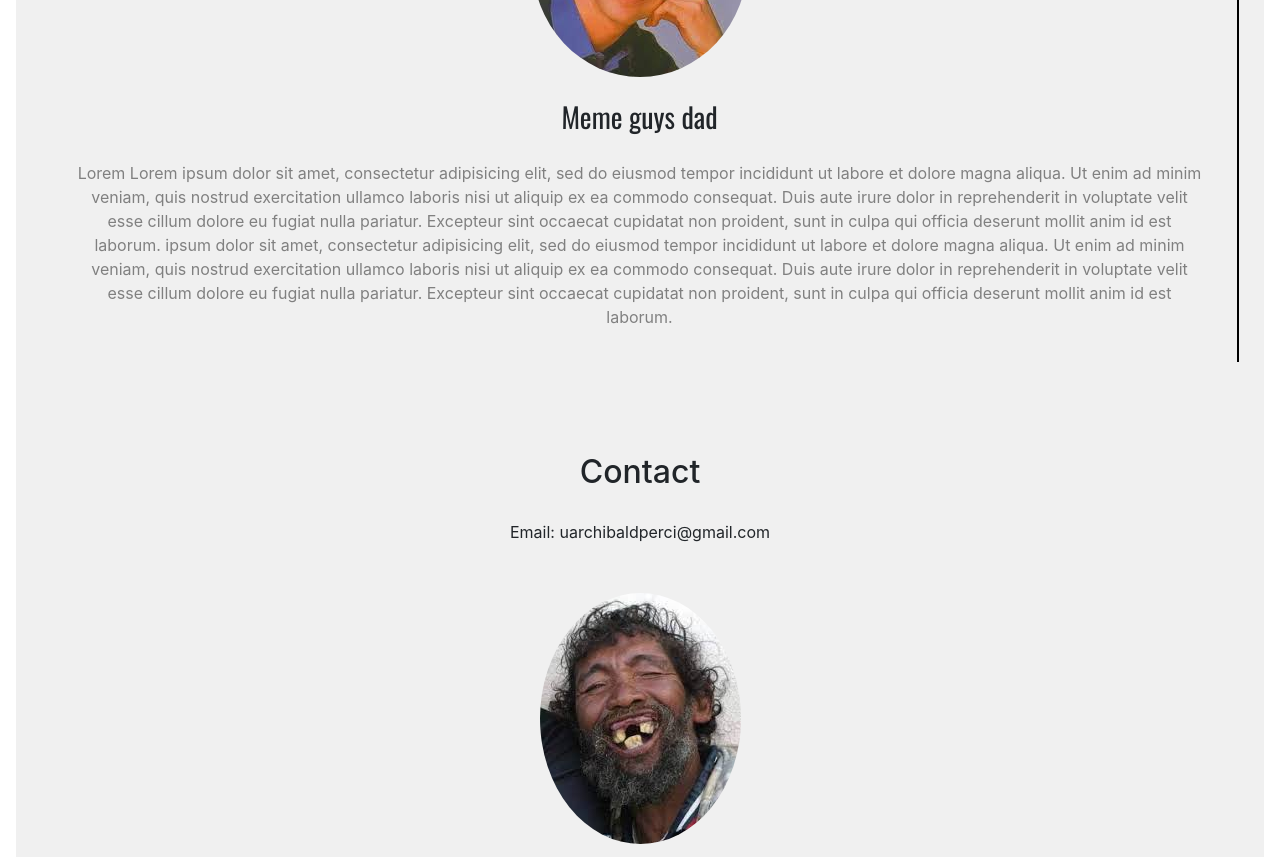
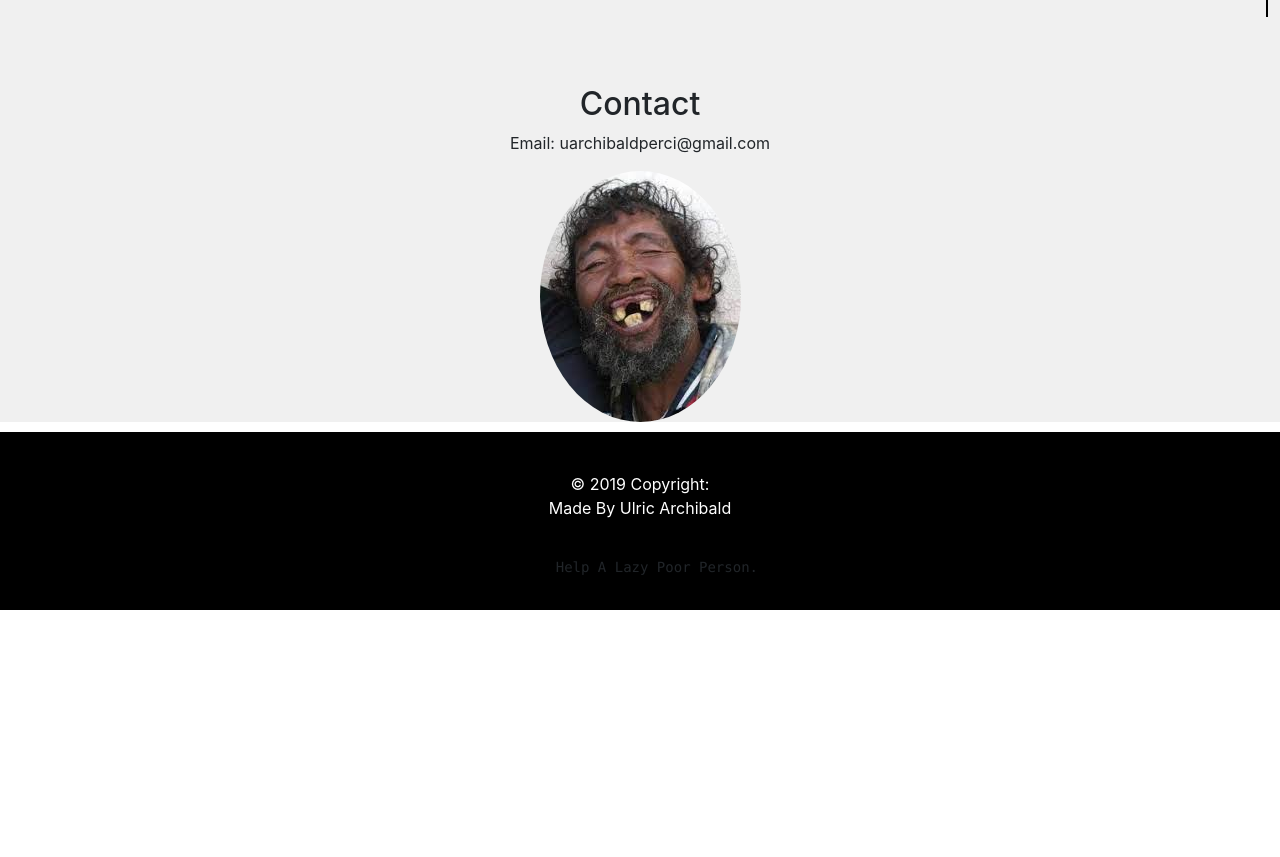
Before and after one commit to ShitProgrammer/Website, a plain HTML site: page index.html in a window 1280 px wide. Shown: the part 1554-2411 px from the top of the page. After the commit the page ends 2164 px from the top, so only its background shows below. Drawn offline with nearby package versions, Linux system fonts and the light colour scheme; a script that the page names is missing.

Commit message:
Update style.css

```diff
--- a/CSS/style.css
+++ b/CSS/style.css
@@ -1,6 +1,6 @@
 *{
-	padding:10px;
-	margin:3px;
+
+
 }
 
 .navbar{
@@ -49,6 +49,7 @@ color:grey;
 }
 
 .workers{
+	padding:10px;
 	display: flex;
 	align-items: center;
 }
@@ -95,10 +96,13 @@ section{
 
 footer{
 	background-color: black;
+	padding-top: 10px;
+	margin-top: 10px;
 }
 body{
 	background-color: white;
-
+	padding:0;
+	margin:0;
 
 }
 .nav{
```
